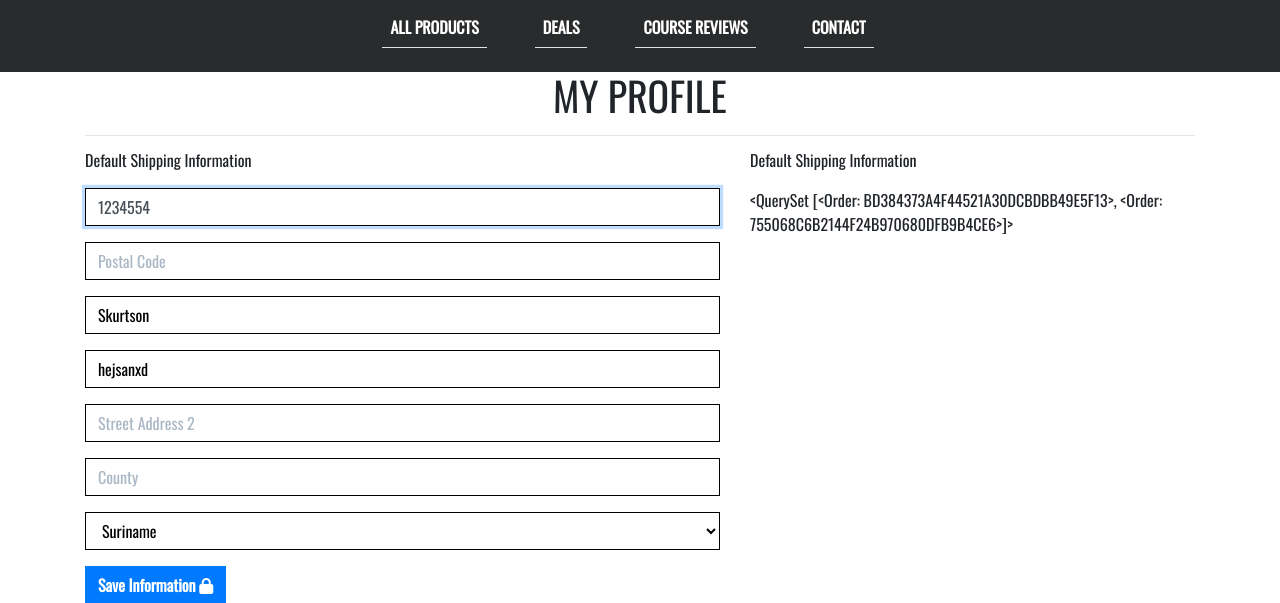
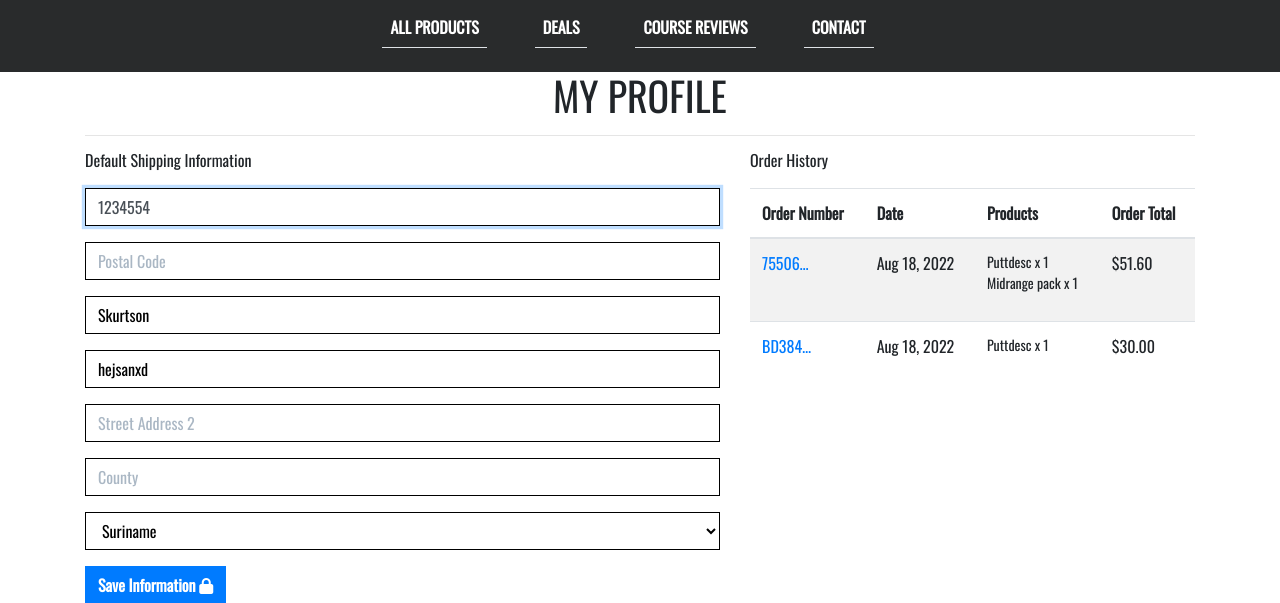
Before and after one commit to FilipWirsen/pp5-ci, a Django app: page /profile/ in a window 1280 px wide. Shown: the part 89-692 px from the top of the page. Run offline with Django 3.2, Linux system fonts and the light colour scheme; a user stored in the database is signed in; data comes from the database, SQL or seed files in the repository; both versions use the stored data as it was after the commit; some libraries are stand-ins or nearby versions.

Commit message:
Added order history and updated checkout views

```diff
--- a/checkout/admin.py
+++ b/checkout/admin.py
@@ -14,7 +14,7 @@ class OrderAdmin(admin.ModelAdmin):
                        'grand_total', 'original_cart',
                        'stripe_pid',)
 
-    fields = ('order_number', 'date', 'full_name', 'email',
+    fields = ('order_number', 'user_profile', 'date', 'full_name', 'email',
               'phone_number', 'country', 'postcode', 'town_or_city',
               'street_address1', 'street_address2', 'county',
               'shipping_cost', 'order_total', 'grand_total',
--- a/home/views.py
+++ b/home/views.py
@@ -21,7 +21,7 @@ def course_reviews(request):
 
 
 def deals_view(request):
-    """ View that returns products on campaing """
+    """ View that return products on campaing """
     products = Product.objects.exclude(discount_percentage=0)
     context = {
         'products': products,
--- a/profiles/forms.py
+++ b/profiles/forms.py
@@ -21,9 +21,6 @@ class UserProfileForm(forms.ModelForm):
         self.fields['default_phone_number'].widget.attrs['autofocus'] = True
         for field in self.fields:
             if field != 'default_country':
-                if self.fields[field].required:
-                    placeholder = f'{placeholders[field]} *'
-                else:
                     placeholder = placeholders[field]
             self.fields[field].widget.attrs['placeholder'] = placeholder
             self.fields[field].widget.attrs['class'] = 'rounded-0 border-black profile-form-input'
--- a/profiles/static/profiles/css/profile.css
+++ b/profiles/static/profiles/css/profile.css
@@ -1,3 +1,8 @@
+.order-history {
+    max-height: 416px;
+    overflow-y: auto;
+}
+
 .profile-form-input{
     color: #000;
 }
--- a/profiles/templates/profiles/profile.html
+++ b/profiles/templates/profiles/profile.html
@@ -24,8 +24,42 @@
             </form>
         </div>
         <div class="col-lg-5">
-            <p class="mt-2">Default Shipping Information</p>
-            {{ orders }}
+            <p class="mt-2">Order History</p>
+            <div class="order-history table-responsive">
+                <table class="table table-small table-striped">
+                    <thead>
+                        <tr>
+                            <th scope="col">Order Number</th>
+                            <th scope="col">Date</th>
+                            <th scope="col">Products</th>
+                            <th scope="col">Order Total</th>
+                        </tr>
+                    </thead>
+                    <tbody>
+                        {% for order in orders %}
+                        <tr scope="row">
+                            <td>
+                                <a href="{% url 'order_history' order.order_number %}"
+                                title="{{ order.order_number }}">
+                                {{ order.order_number|truncatechars:6 }}
+                                </a>
+                            </td>
+                            <td>{{ order.date|date:"M d, Y" }}</td>
+                            <td>
+                                <ul class="list-unstyled">
+                                    {% for product in order.lineitems.all %}
+                                        <li class="small">
+                                            {{ product.product.name }} x {{ product.quantity }}
+                                        </li>
+                                    {% endfor %}
+                                </ul>
+                            </td>
+                            <td>${{ order.grand_total }}</td>
+                        </tr>
+                        {% endfor %}
+                    </tbody>
+                </table>
+            </div>
         </div>
     </div>
 </div>
--- a/profiles/urls.py
+++ b/profiles/urls.py
@@ -3,4 +3,5 @@ from . import views
 
 urlpatterns = [
     path('', views.profile, name='profile'),
+    path('order_history/<order_number>/', views.order_history, name='order_history'),
 ]
--- a/profiles/views.py
+++ b/profiles/views.py
@@ -3,6 +3,7 @@ from django.contrib import messages
 
 from .models import UserProfile
 from .forms import UserProfileForm
+from checkout.models import Order
 
 
 def profile(request):
@@ -16,10 +17,23 @@ def profile(request):
             messages.success(request, 'Profile updated!')
 
     form = UserProfileForm(instance=profile)
-    orders = profile.orders.all()
+    orders = profile.orders.order_by('-date')
     context = {
         'form': form,
         'orders': orders,
         'on_profile_page': True
     }
     return render(request, 'profiles/profile.html', context)
+
+
+def order_history(request, order_number):
+    """ View to return old orders """
+    order = get_object_or_404(Order, order_number=order_number)
+    messages.info(request, f'This is a past confirmation for order number {order_number}. \
+                            A confirmation email was sent on the order date')
+
+    context = {
+        'order': order,
+        'from_profile': True,
+    }
+    return render(request, 'checkout/checkout_success.html', context)
--- a/templates/includes/mobile-top-header.html
+++ b/templates/includes/mobile-top-header.html
@@ -32,7 +32,7 @@
             {% if request.user.is_superuser %}
                 <a href="{% url 'add_product' %}" class="dropdown-item">Product Management</a>
             {% endif %}
-            <a href="#" class="dropdown-item">My Profile</a>
+            <a href="{% url 'profile' %}" class="dropdown-item">My Profile</a>
             <a href="{% url 'account_logout' %}" class="dropdown-item">Logout</a>
         {% else %}
             <a href="{% url 'account_signup' %}" class="dropdown-item">Register</a>
```
Also changed, not shown: checkout/templates/checkout/checkout_success.html (+11 -4 lines), checkout/views.py (+40 -1 lines), db.sqlite3.
